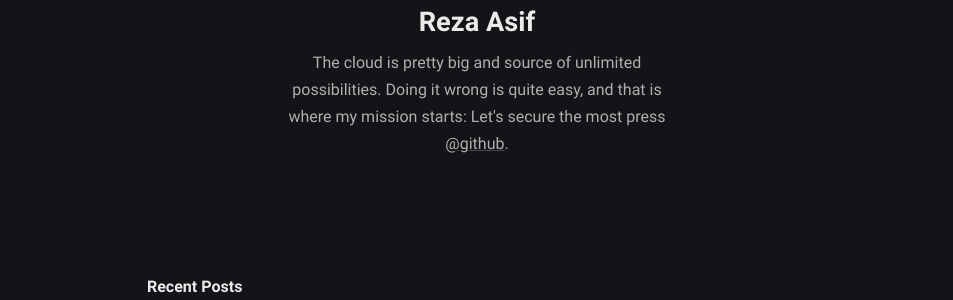
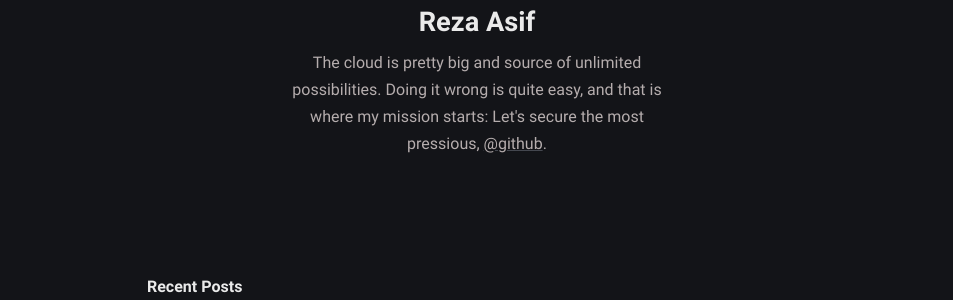
Before and after one commit to securebitAsif/fabulous-jupiter-8f84d, a Jekyll site: the page built from index.md, in a window 1280 px wide. Shown: the part 251-551 px from the top of the page, without its empty margins (163-1116 px from the left). Built offline with Jekyll 4.4.1, drawn with Linux system fonts in a browser that asks for light colours.

Commit message:
_config.yml: changed

```diff
--- a/_config.yml
+++ b/_config.yml
@@ -12,7 +12,7 @@ author:
   name: Reza Asif
   bio: >-
    The cloud is pretty big and source of unlimited possibilities. Doing it wrong is quite easy,
-   and that is where my mission starts: Let's secure the most press <a
+   and that is where my mission starts: Let's secure the most pressious,  <a
     href="https://github.com/piharpi/jekyll-klise" target="_blank"
     rel="noopener">@github</a>.
   username: username
```
